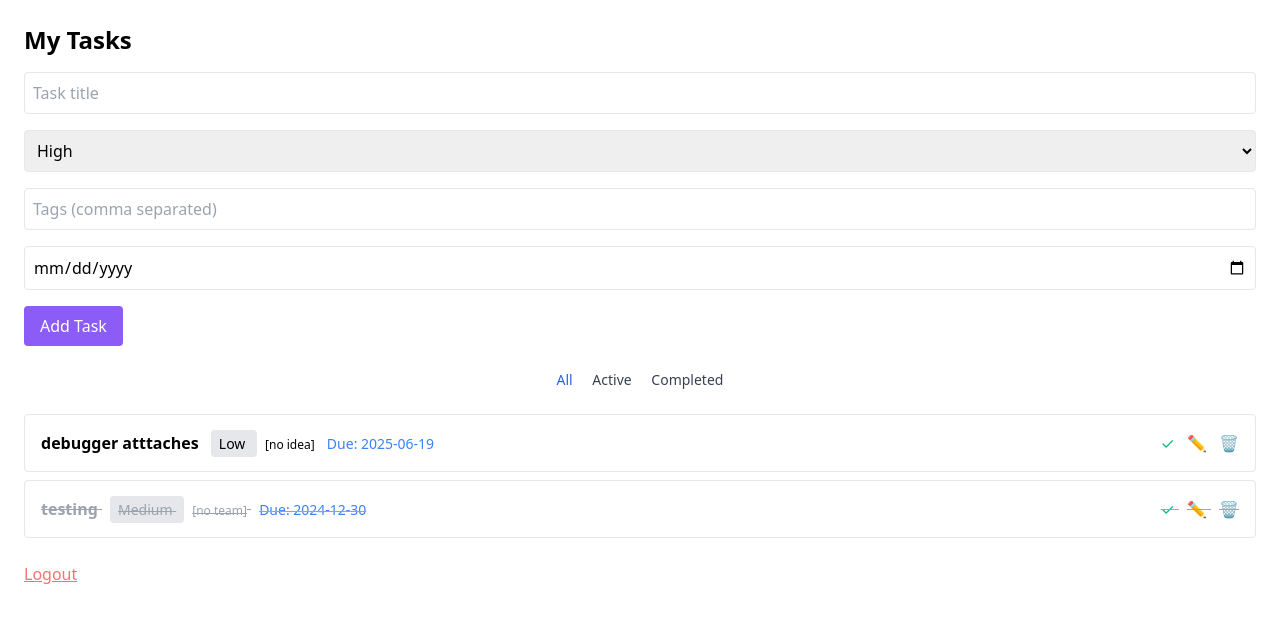
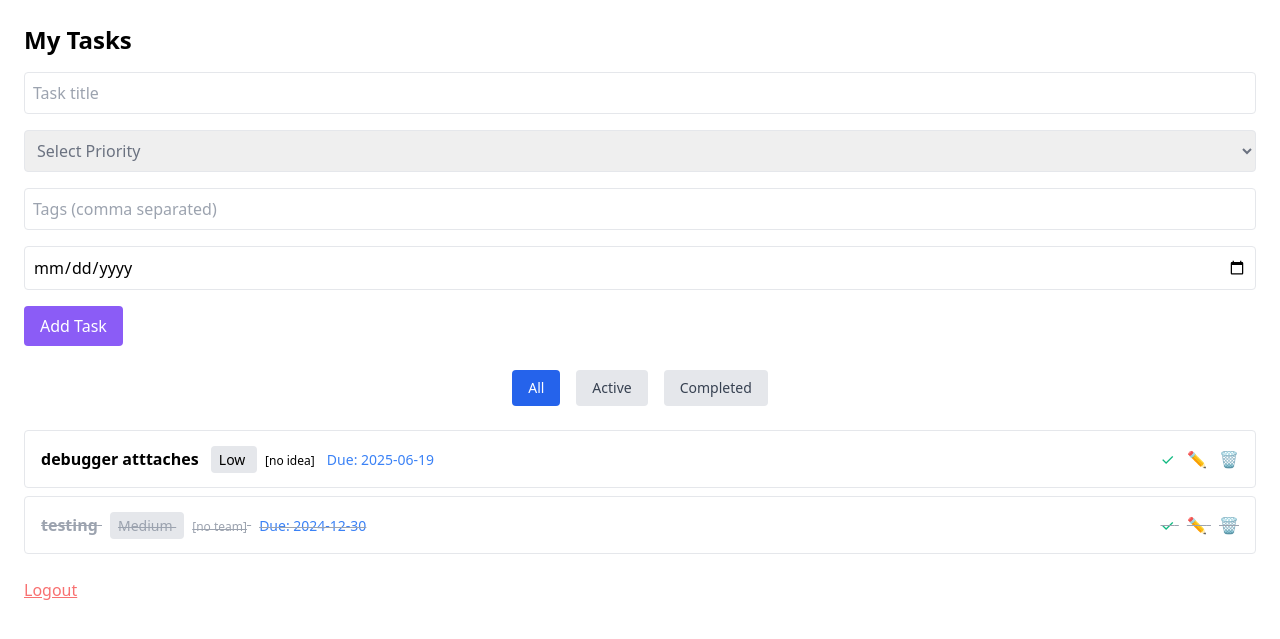
Before and after one commit to Okasha00/Flask-TODO, a Flask app: page / in a window 1280 px wide. Shown: the top 639 px of the page. Run offline with Flask 3, Linux system fonts and the light colour scheme; a user stored in the database is signed in; data comes from the database, SQL or seed files in the repository.

Commit message:
Add files via upload

```diff
--- a/templates/index.html
+++ b/templates/index.html
@@ -1,5 +1,27 @@
 {% extends "base.html" %} {% block title %}My Tasks{% endblock %} {% block
 content %}
+
+<!-- ✅ Show flash if login/register successful -->
+{% with messages = get_flashed_messages(with_categories=true) %} {% if messages
+%} {% for category, message in messages %}
+<div
+  class="p-3 mb-4 rounded {{ 'bg-green-200 text-green-800' if category == 'success' else 'bg-red-200 text-red-800' }}"
+>
+  {{ message }}
+</div>
+{% endfor %} {% endif %} {% endwith %}
+
+<script>
+  setTimeout(() => {
+    const flashMessages = document.querySelectorAll(".flash-message");
+    flashMessages.forEach((el) => {
+      el.style.transition = "opacity 0.5s ease";
+      el.style.opacity = "0";
+      setTimeout(() => el.remove(), 500);
+    });
+  }, 2000);
+</script>
+
 <h2 class="text-2xl font-semibold mb-4">My Tasks</h2>
 
 <!-- Add Task Form -->
@@ -12,10 +34,15 @@ content %}
     required
   />
 
-  <select name="priority" class="w-full p-2 border rounded">
-    <option value="High">High</option>
-    <option value="Medium">Medium</option>
-    <option value="Low">Low</option>
+  <select
+    name="priority"
+    class="w-full p-2 border rounded text-gray-500"
+    required
+  >
+    <option value="" disabled selected hidden>Select Priority</option>
+    <option value="High" class="text-black">High</option>
+    <option value="Medium" class="text-black">Medium</option>
+    <option value="Low" class="text-black">Low</option>
   </select>
 
   <input
@@ -31,22 +58,22 @@ content %}
 </form>
 
 <!-- Filter Links -->
-<div class="mb-6 space-x-4 text-center text-sm font-medium">
+<div class="mb-6 flex justify-center space-x-4 text-sm font-medium">
   <a
     href="{{ url_for('index') }}"
-    class="{{ 'text-blue-600' if not filter else 'text-gray-700 hover:text-blue-600 transition' }}"
+    class="px-4 py-2 rounded {{ 'bg-blue-600 text-white' if not filter else 'bg-gray-200 text-gray-700 hover:bg-blue-100' }}"
   >
     All
   </a>
   <a
     href="{{ url_for('index', filter='active') }}"
-    class="{{ 'text-green-600' if filter == 'active' else 'text-gray-700 hover:text-green-600 transition' }}"
+    class="px-4 py-2 rounded {{ 'bg-green-600 text-white' if filter == 'active' else 'bg-gray-200 text-gray-700 hover:bg-green-100' }}"
   >
     Active
   </a>
   <a
     href="{{ url_for('index', filter='completed') }}"
-    class="{{ 'text-purple-600' if filter == 'completed' else 'text-gray-700 hover:text-purple-600 transition' }}"
+    class="px-4 py-2 rounded {{ 'bg-purple-600 text-white' if filter == 'completed' else 'bg-gray-200 text-gray-700 hover:bg-purple-100' }}"
   >
     Completed
   </a>
@@ -84,4 +111,5 @@ content %}
 <p class="mt-6">
   <a href="{{ url_for('logout') }}" class="text-red-400 underline">Logout</a>
 </p>
+
 {% endblock %}
```
Also changed, not shown: templates/login.html (+9 -3 lines), templates/register.html (+10 -0 lines).
